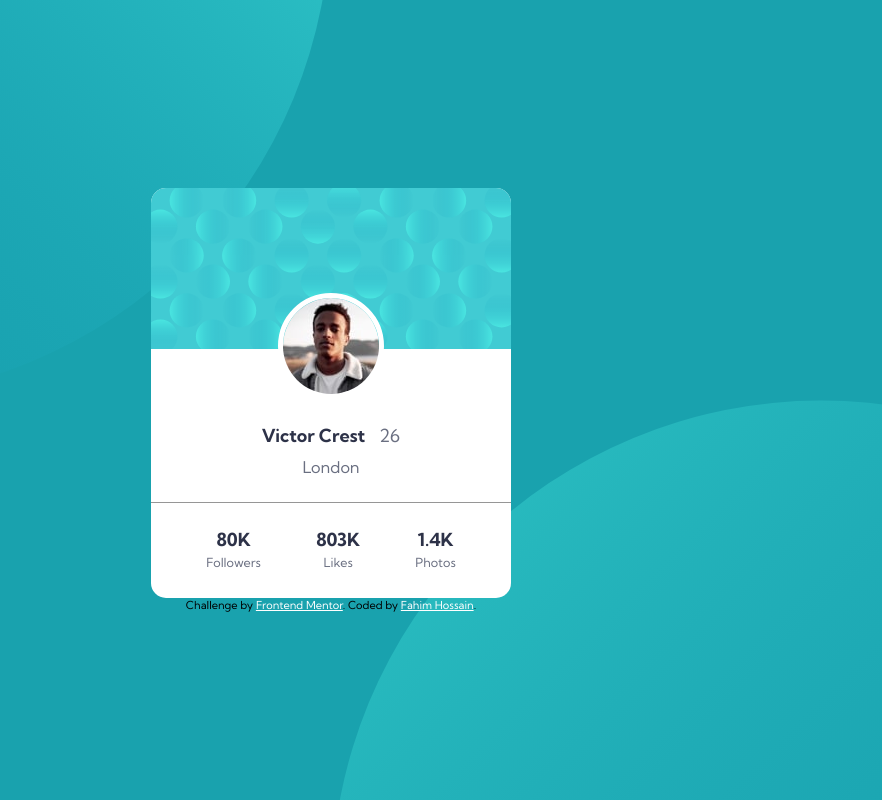
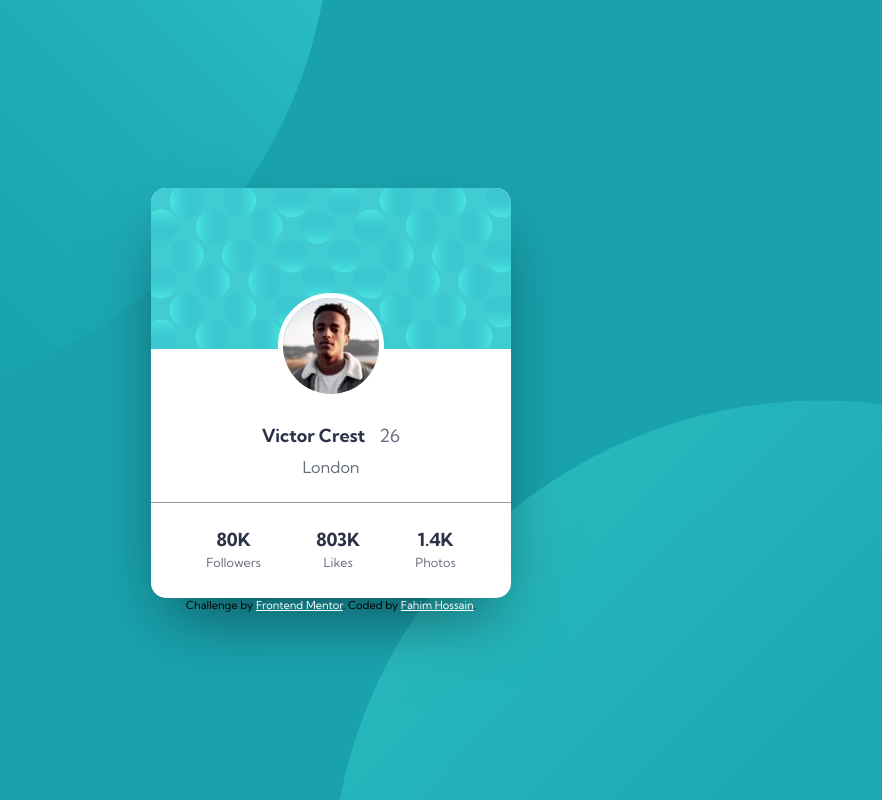
Before and after one commit to Mr-NotSoCreative/profile-card-component-main, a plain HTML site: page index.html in a window 1280 px wide. Shown: the whole page, without its empty margins (309-1191 px from the left). Drawn offline with Linux system fonts and the light colour scheme.

Commit message:
Update style.css

```diff
--- a/style.css
+++ b/style.css
@@ -37,6 +37,9 @@ body {
   overflow: hidden;
   text-align: center;
   border-radius: 15px;
+  box-shadow: 0px 32px 64px -18px rgba(0,0,0,0.5);
+  -webkit-box-shadow: 0px 32px 64px -18px rgba(0,0,0,0.5);
+  -moz-box-shadow: 0px 32px 64px -18px rgba(0,0,0,0.5);
 }
 .top-div {
   background-image: url(./images/bg-pattern-card.svg);
```
